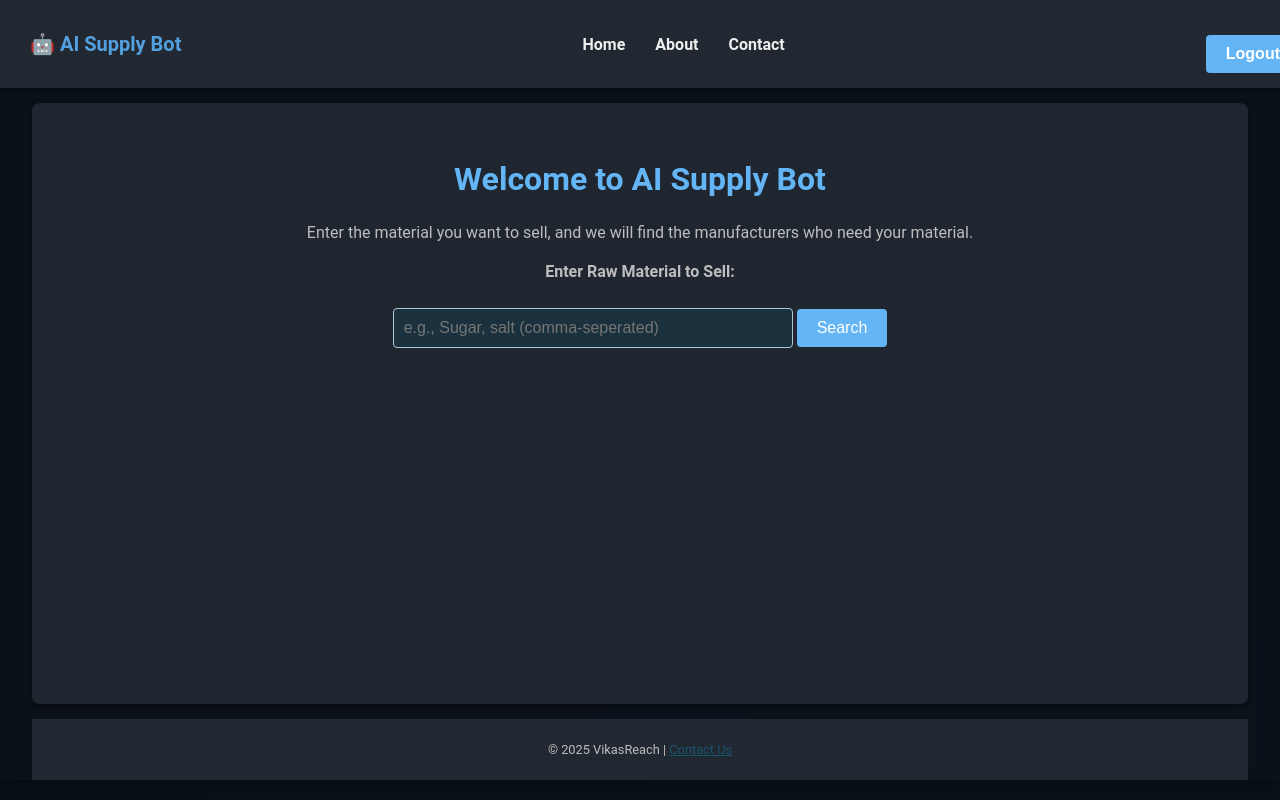
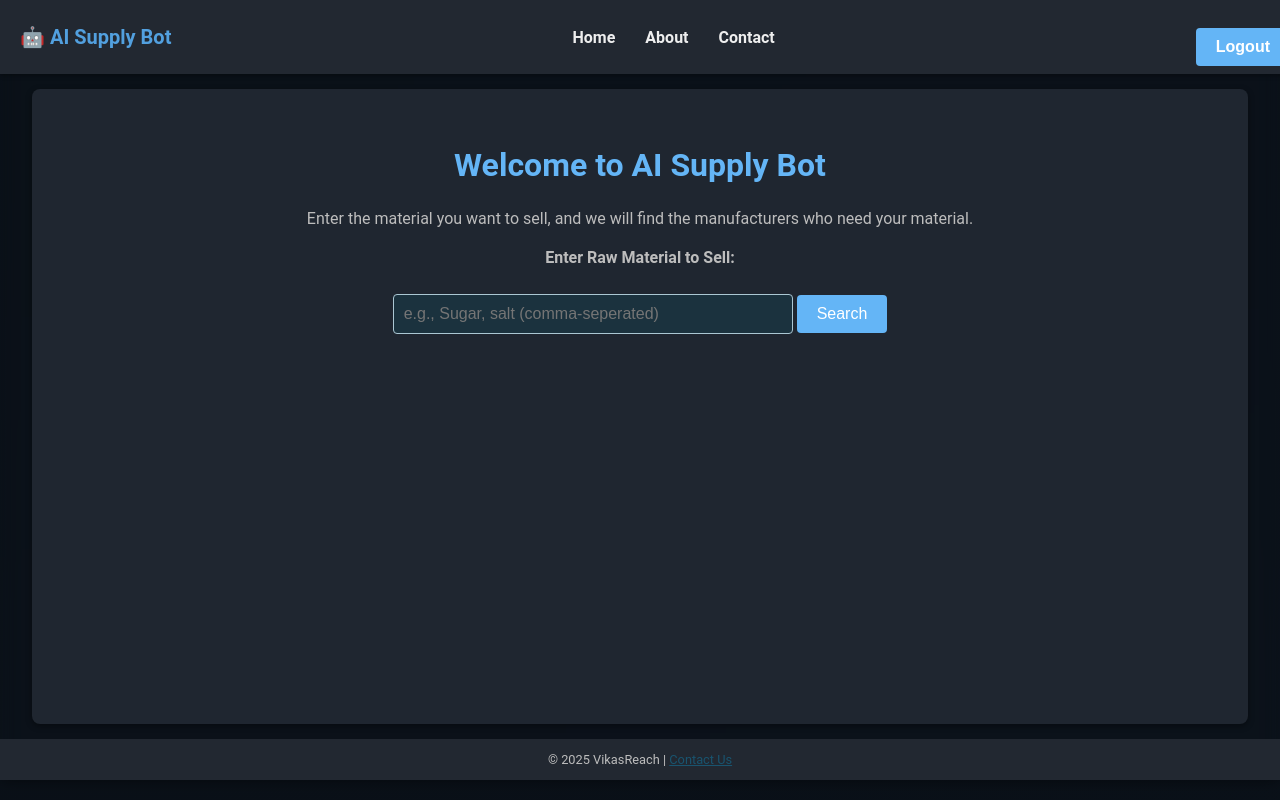
Before and after one commit to sriharshini02/vikasreach, a Django app: page / in a window 1280 px wide. Run offline with Django 5.2, Linux system fonts and the light colour scheme; the visitor is signed in with stand-in values (Sample User, id 1).

Commit message:
- updated search logic

```diff
--- a/suppliers/get_ingredient.py
+++ b/suppliers/get_ingredient.py
@@ -37,7 +37,7 @@ User keyword: "{keyword}"
 Here is a list of ingredient names from the database with their IDs:
 {formatted_ingredients}
 
-Your task: Return a Python list of IDs of ingredients that are semantically or partially related to the keyword.
+Your task: Return a Python list of IDs of ingredients that are related to the given ingredient.Be careful while matching the ingredients.Don't give false matches.
 Only return a list like: [1, 2, 5]. If no matches, return an empty list: []
 Don't return any extra text, explanation, or formatting.
 """
--- a/suppliers/templates/home.html
+++ b/suppliers/templates/home.html
@@ -28,9 +28,9 @@
       .header {
         background-color: #222831; /* Darker header */
         color: #eee;
-        padding: 15px 20px; /* Added some horizontal padding */
+        padding: 8px 10px; /* Added some horizontal padding */
         width: 100%; /* Slightly reduced width */
-        max-width: 1400px; /* Keep max width */
+        max-width: 1500px; /* Keep max width */
         display: flex;
         justify-content: space-between;
         align-items: center;
@@ -358,11 +358,10 @@
       .footer {
         background-color: #222831; /* Darker footer */
         color: #bdbdbd;
-        padding: 10px 20px;
         border-radius: 0;
         text-align: center;
-        width: 95%; /* Match container width */
-        max-width: 1400px;
+        width: 100%; /* Match container width */
+        max-width: 1500px;
         margin-top: auto;
         font-size: 0.8em;
         box-sizing: border-box; /* Ensure padding doesn't increase width */
```
